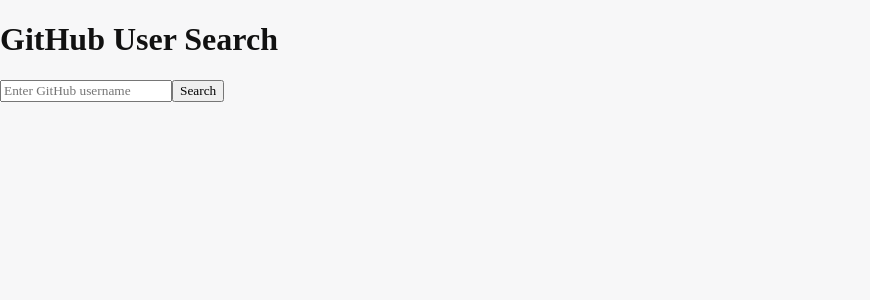
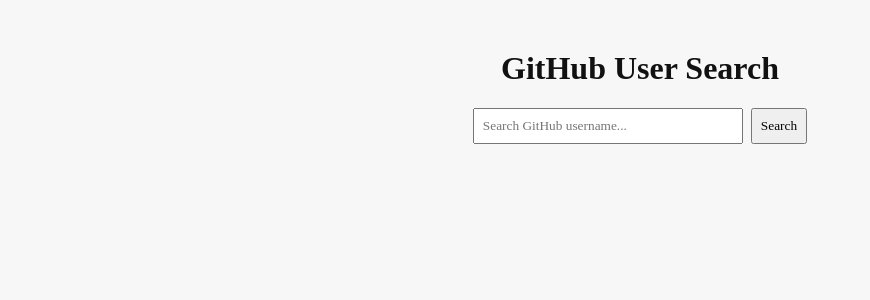
Before and after one commit to Dimonge09/alx-fe-reactjs, a React (Vite) app in the folder github-user-search/: page / in a window 1280 px wide. Shown: the top 300 px of the page, without its empty margins (0-870 px from the left). Built offline with nearby package versions, Linux system fonts and the light colour scheme.

Commit message:
Add Search component, integrate Github API, update App.jsx to display user info

```diff
--- a/github-user-search/src/App.jsx
+++ b/github-user-search/src/App.jsx
@@ -5,16 +5,34 @@ export default function App() {
   const [user, setUser] = useState(null);
 
   return (
-    <div>
+    <div style={{ textAlign: "center", marginTop: "50px" }}>
       <h1>GitHub User Search</h1>
-      <Search setUser={setUser} />
 
+      {/* Search Component */}
+      <Search setUsers={setUser} />
+
+      {/* Display User Data */}
       {user && (
-        <div>
-          <img src={user.avatar_url} alt={user.login} width={100} />
+        <div style={{ marginTop: "20px" }}>
+          <img
+            src={user.avatar_url}
+            alt={user.login}
+            style={{
+              width: "120px",
+              height: "120px",
+              borderRadius: "50%",
+              border: "2px solid #ddd",
+              marginBottom: "10px",
+            }}
+          />
           <h2>{user.login}</h2>
-          <a href={user.html_url} target="_blank" rel="noreferrer">
-            View Profile
+          <a
+            href={user.html_url}
+            target="_blank"
+            rel="noopener noreferrer"
+            style={{ color: "blue", textDecoration: "underline" }}
+          >
+            View GitHub Profile
           </a>
         </div>
       )}
--- a/github-user-search/src/components/Search.jsx
+++ b/github-user-search/src/components/Search.jsx
@@ -1,39 +1,52 @@
 import React, { useState } from "react";
 import fetchUserData from "../services/githubService";
 
-export default function Search({ setUser }) {
-  const [username, setUsername] = useState("");
+export default function Search({ setUsers }) {
+  const [searchTerm, setSearchTerm] = useState("");
   const [loading, setLoading] = useState(false);
   const [error, setError] = useState("");
 
-  async function handleSubmit(e) {
+  const handleSearch = async (e) => {
     e.preventDefault();
+    if (!searchTerm.trim()) return;
+
     setLoading(true);
     setError("");
     try {
-      const data = await fetchUserData(username);
-      setUser(data);
+      const data = await fetchUserData(searchTerm);
+      if (data.message === "Not Found") {
+        setError("Looks like we cant find the user");
+        setUsers(null);
+      } else {
+        setUsers(data);
+      }
     } catch (err) {
-      setError("Looks like we can't find the user.");
-      setUser(null);
+      setError("Something went wrong. Please try again.");
     } finally {
       setLoading(false);
     }
-  }
+  };
 
   return (
-    <div className="search-bar">
-      <form onSubmit={handleSubmit}>
+    <div className="search-container">
+      {/* Search Input */}
+      <form onSubmit={handleSearch} style={{ marginBottom: "1rem" }}>
         <input
           type="text"
-          placeholder="Enter GitHub username"
-          value={username}
-          onChange={(e) => setUsername(e.target.value)}
+          placeholder="Search GitHub username..."
+          value={searchTerm}
+          onChange={(e) => setSearchTerm(e.target.value)}
+          style={{ padding: "8px", width: "250px" }}
         />
-        <button type="submit">Search</button>
+        <button type="submit" style={{ marginLeft: "8px", padding: "8px" }}>
+          Search
+        </button>
       </form>
 
+      {/* Loading State */}
       {loading && <p>Loading...</p>}
+
+      {/* Error State */}
       {error && <p style={{ color: "red" }}>{error}</p>}
     </div>
   );
```
